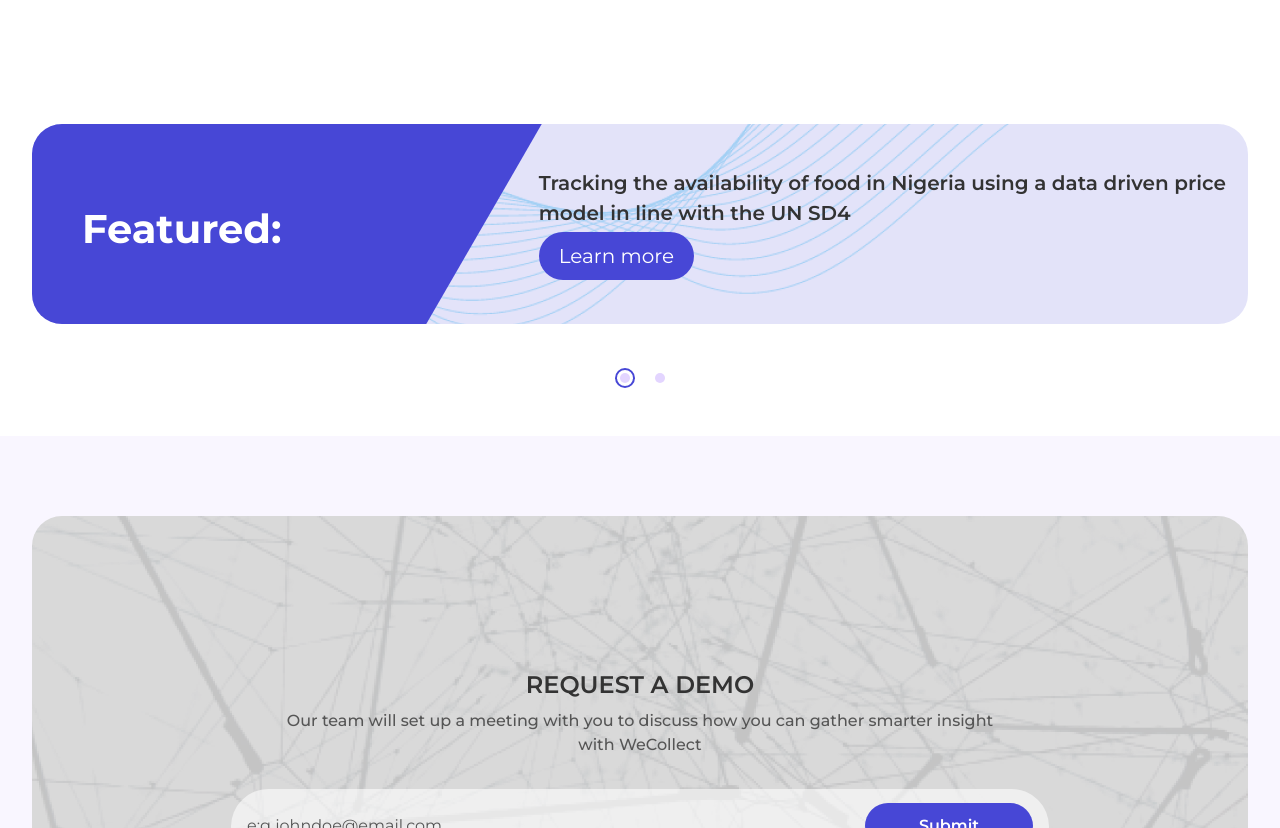
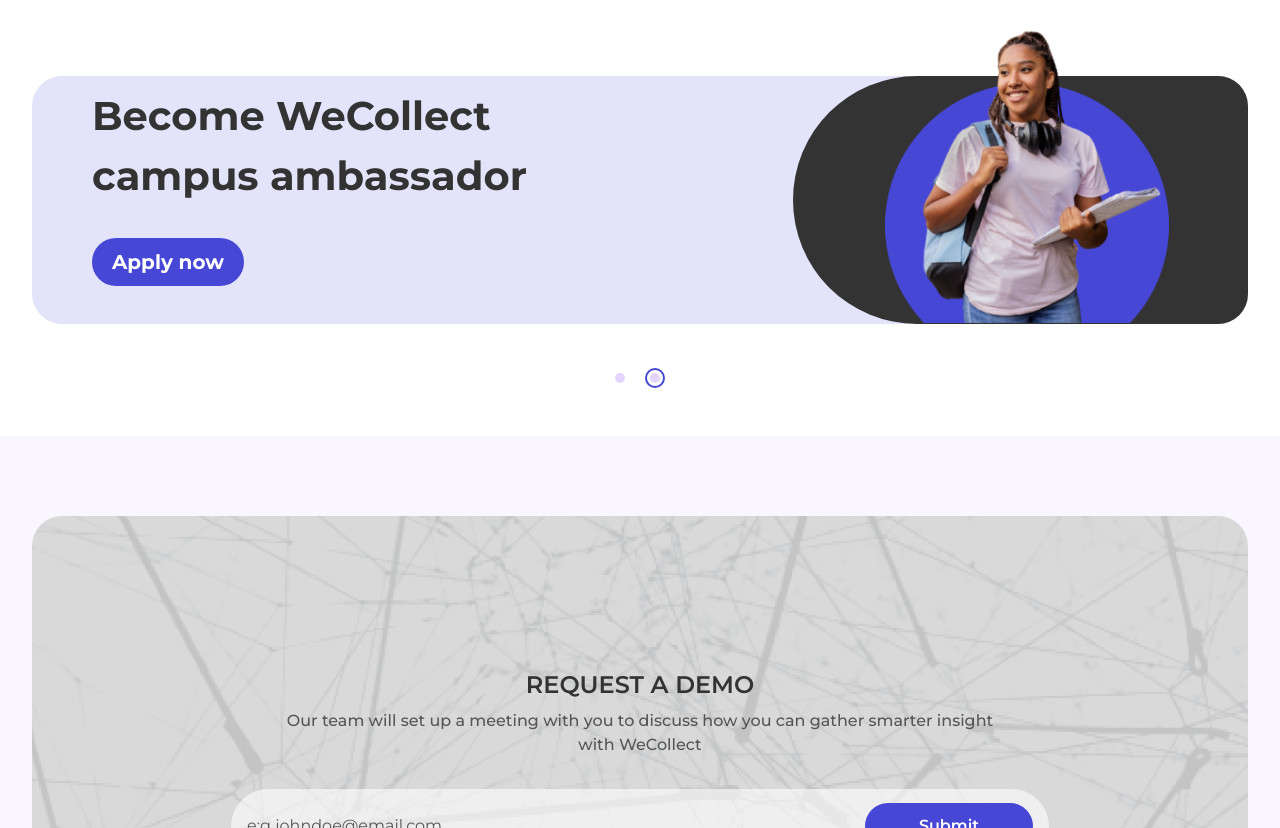
Before and after one commit to Daniekeys/temporary-hosting, a Next.js app: page /applicable-cases in a window 1280 px wide. Shown: the part 4920-5748 px from the top of the page. Built offline with nearby package versions, Linux system fonts and the light colour scheme.

Commit message:
pushed sliding

```diff
--- a/components/blogs/Slider.jsx
+++ b/components/blogs/Slider.jsx
@@ -7,14 +7,14 @@ const Slider = () => {
   const [showComponent1, setShowComponent1] = useState(true);
   const [showComponent2, setShowComponent2] = useState(false);
 
-  // useEffect(() => {
-  //   const interval = setInterval(() => {
-  //     setShowComponent1((prevState) => !prevState);
-  //     setShowComponent2((prevState) => !prevState);
-  //   }, 4000);
+  useEffect(() => {
+    const interval = setInterval(() => {
+      setShowComponent1((prevState) => !prevState);
+      setShowComponent2((prevState) => !prevState);
+    }, 4000);
 
-  //   return () => clearInterval(interval);
-  // }, []);
+    return () => clearInterval(interval);
+  }, []);
   return (
     <div
       className="w-full flex justify-center mt-0 "
```
